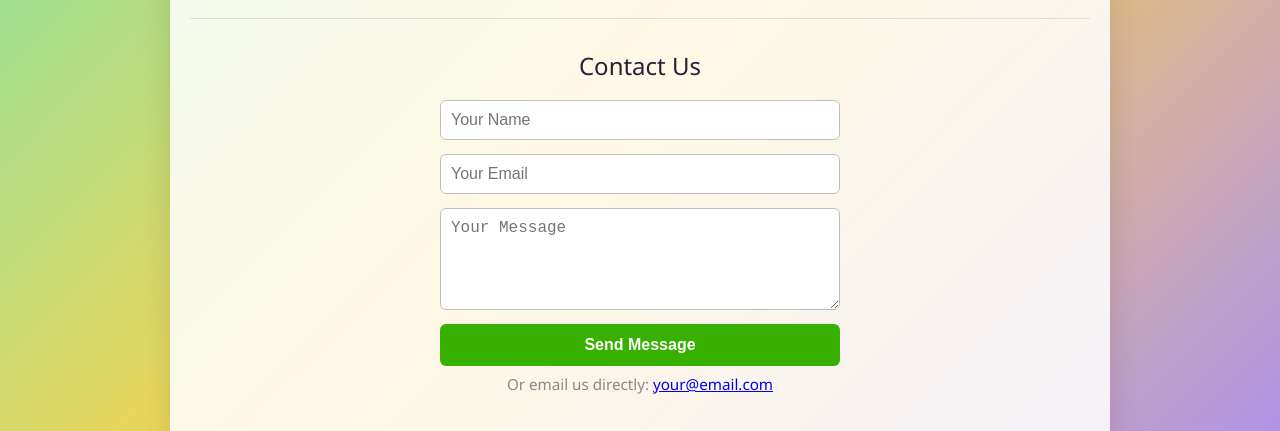
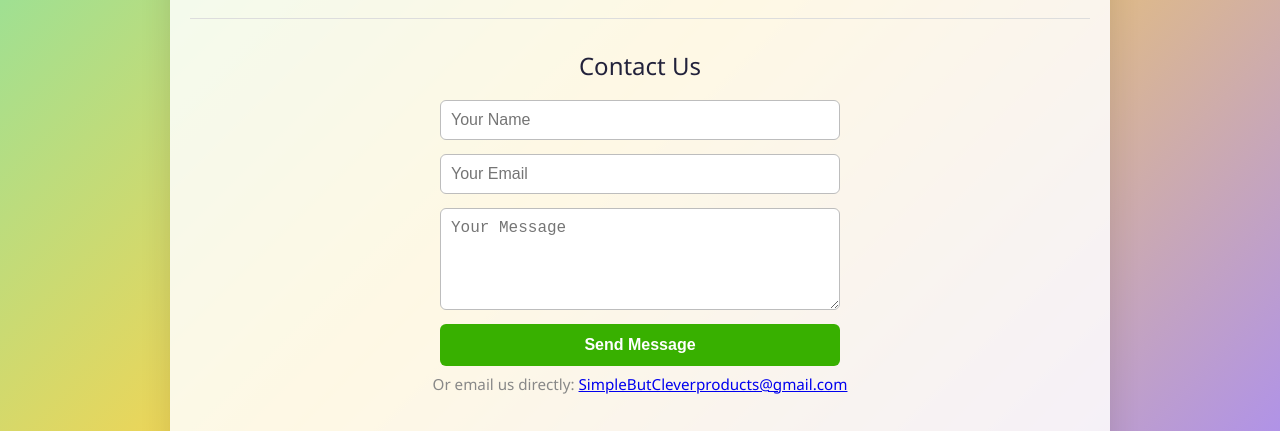
Before and after one commit to SBCP-DOR/SBCP-DOR.GITHUB.IO, a plain HTML site: page index.html in a window 1280 px wide. Shown: the part 384-815 px from the top of the page. Drawn offline with Linux system fonts and the light colour scheme.

Commit message:
Update index.html

```diff
--- a/index.html
+++ b/index.html
@@ -196,7 +196,7 @@
             <button type="submit">Send Message</button>
         </form>
         <div style="text-align:center; font-size:0.95em; color:#888; margin-top:8px;">
-            Or email us directly: <a href="mailto:simplebutcleverproducts@gmail.com">your@email.com</a>
+            Or email us directly: <a href="mailto:simplebutcleverproducts@gmail.com">SimpleButCleverproducts@gmail.com</a>
         </div>
     </div>
 
```
